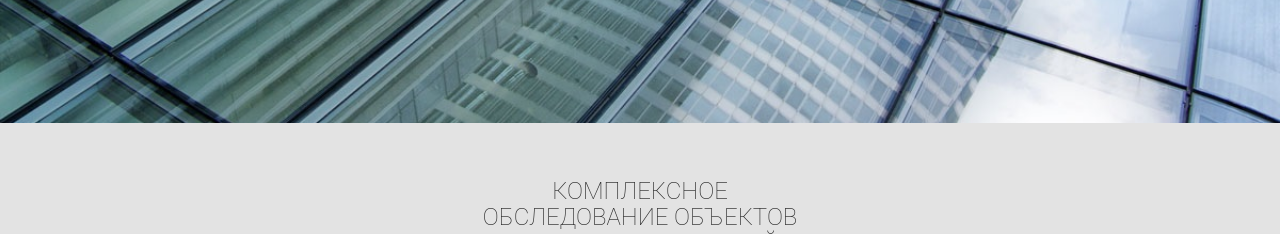
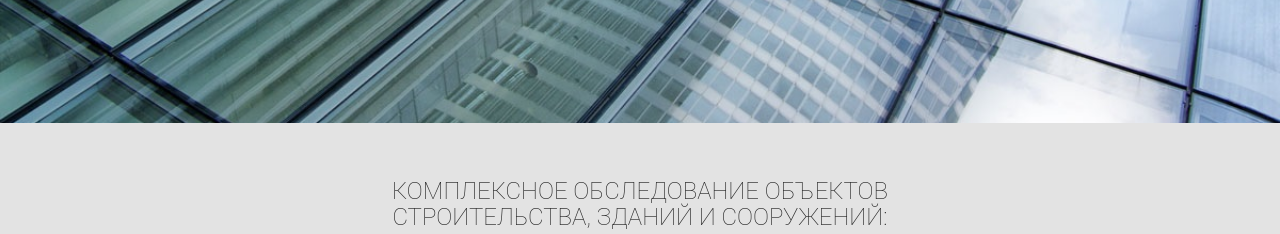
Before and after one commit to metram/ExpertPro, a plain HTML site: page index.html in a window 1280 px wide. Shown: the part 677-911 px from the top of the page. Drawn offline with Linux system fonts and the light colour scheme.

Commit message:
Update index.html

```diff
--- a/index.html
+++ b/index.html
@@ -126,7 +126,7 @@
 
     <div class="container">
         <div class='row centered'>
-            <div class="col-lg-4 col-md-4 col-lg-offset-4 col-md-offset-1">
+            <div class="col-lg-6 col-md-6 col-lg-offset-3 col-md-offset-3">
                 <h3 class='pagename'>КОМПЛЕКСНОЕ ОБСЛЕДОВАНИЕ ОБЪЕКТОВ СТРОИТЕЛЬСТВА, ЗДАНИЙ И СООРУЖЕНИЙ:</h3>
             </div>
         </div>
```
